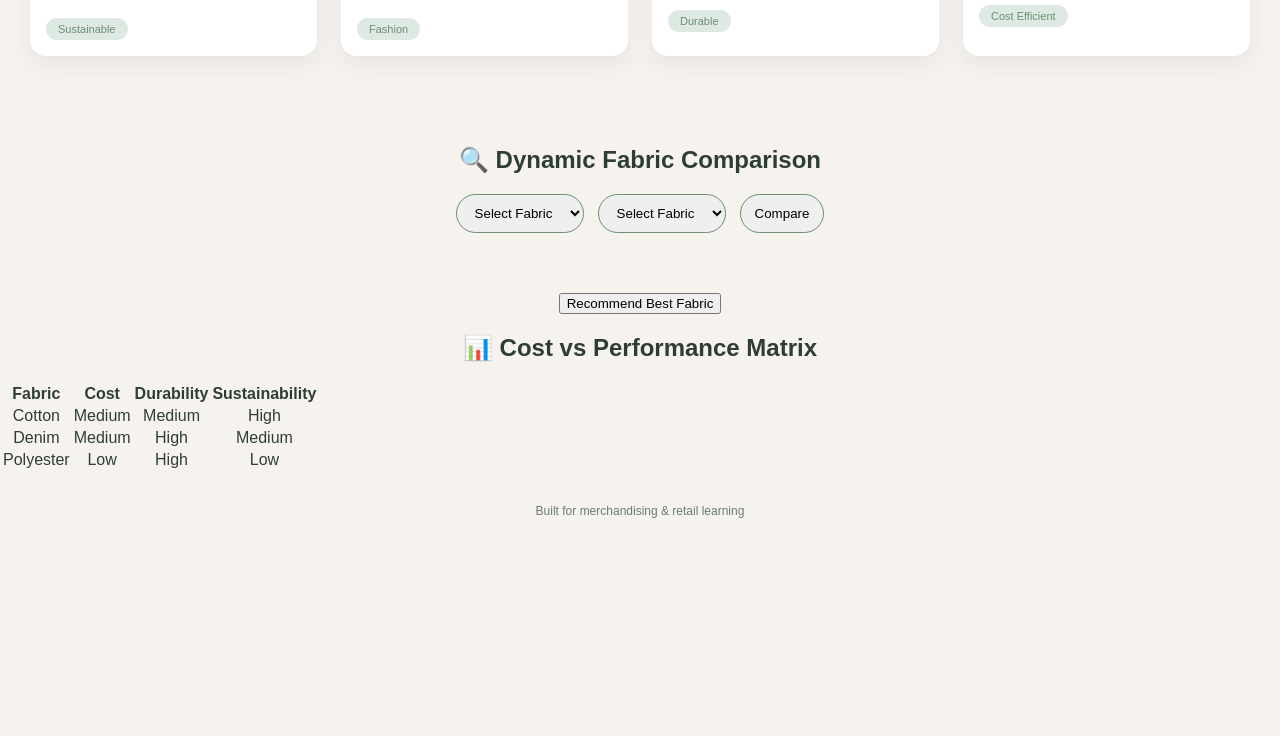
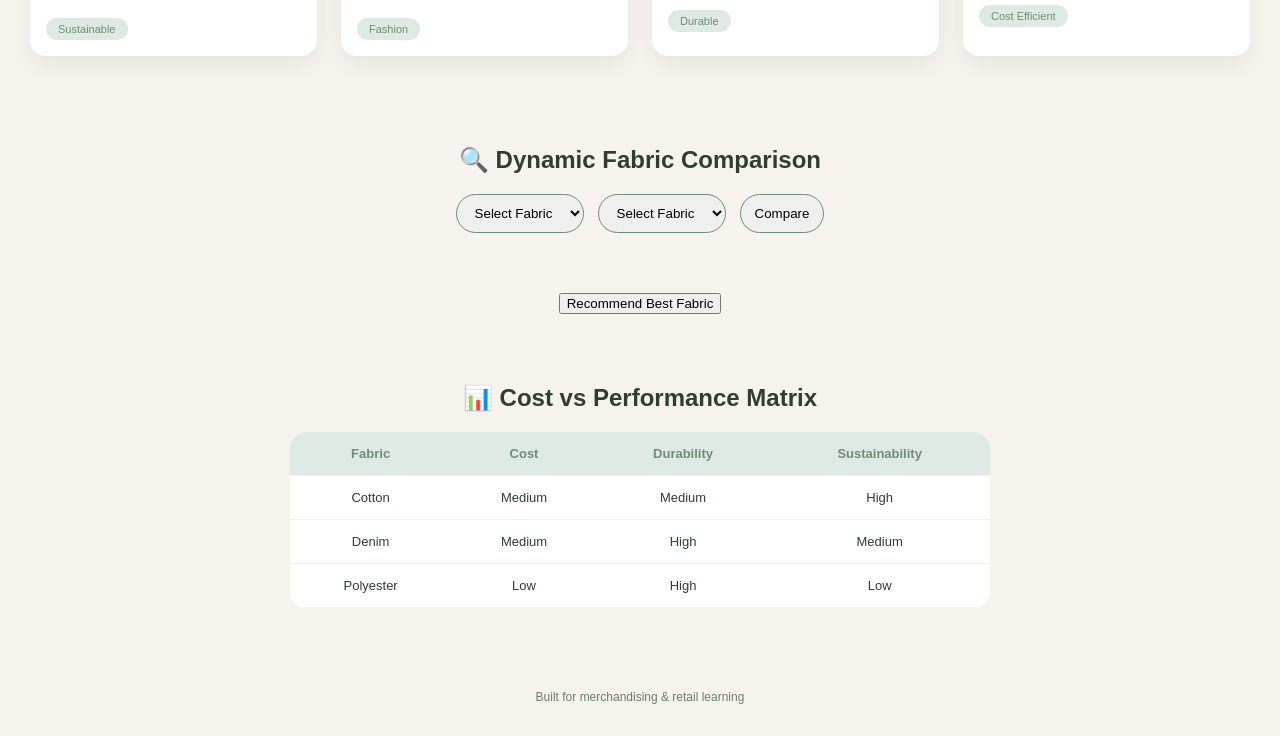
Before and after one commit to SS926/FabricAtlas, a plain HTML site: page index.html in a window 1280 px wide. Shown: the part 703-1439 px from the top of the page. Before the commit the page ends 1253 px from the top, so only its background shows below. Drawn offline with Linux system fonts and the light colour scheme.

Commit message:
Update style.css

```diff
--- a/style.css
+++ b/style.css
@@ -140,3 +140,28 @@ footer {
   font-size: 12px;
   color: var(--text-soft);
 }
+.matrix {
+  padding: 50px 30px;
+}
+
+.matrix table {
+  width: 100%;
+  max-width: 700px;
+  margin: auto;
+  border-collapse: collapse;
+  background: var(--card);
+  border-radius: 16px;
+  overflow: hidden;
+}
+
+.matrix th,
+.matrix td {
+  padding: 14px;
+  border-bottom: 1px solid #eee;
+  font-size: 13px;
+}
+
+.matrix th {
+  background: var(--accent-soft);
+  color: var(--accent);
+}
```
